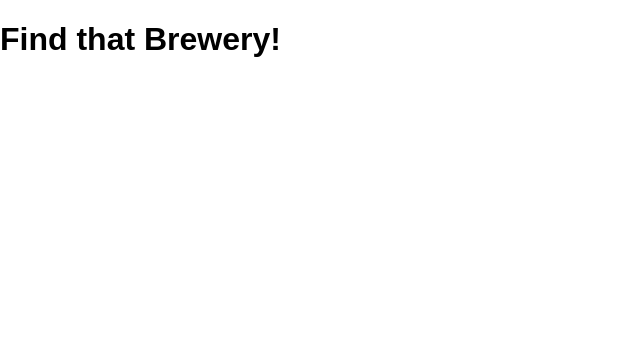
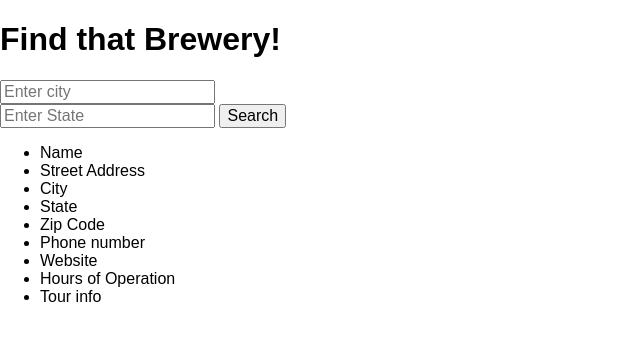
Before and after one commit to chieakiba/beer-api, a plain HTML site: page index.html in a window 1280 px wide. Shown: the whole page, without its empty margins (0-640 px from the left). Drawn offline with nearby package versions, Linux system fonts and the light colour scheme.

Commit message:
Added skeleton for the website

```diff
--- a/index.html
+++ b/index.html
@@ -8,6 +8,22 @@
 </head>
 <body>
 	<h1>Find that Brewery!</h1>
+	<div>
+		<input class='cityInput' placeholder='Enter city' required></br>
+		<input class='stateInput' placeholder='Enter State' required>
+		<button class='search'>Search</button>
+	</div>
+	<ul class='results'>
+		<li class='name'>Name</li>
+		<li class='street-address'>Street Address</li>
+		<li class='city'>City</li>
+		<li class='state'>State</li>
+		<li class='zipcode'>Zip Code</li>
+		<li class='phone'>Phone number</li>
+		<li class='website'>Website</li>
+		<li class='hours'>Hours of Operation</li>
+		<li class='tour'>Tour info</li>
+	</ul>
 	<script src="https://code.jquery.com/jquery.min.js"></script>
 	<script src='js/app.js'></script>
 </body>
```
